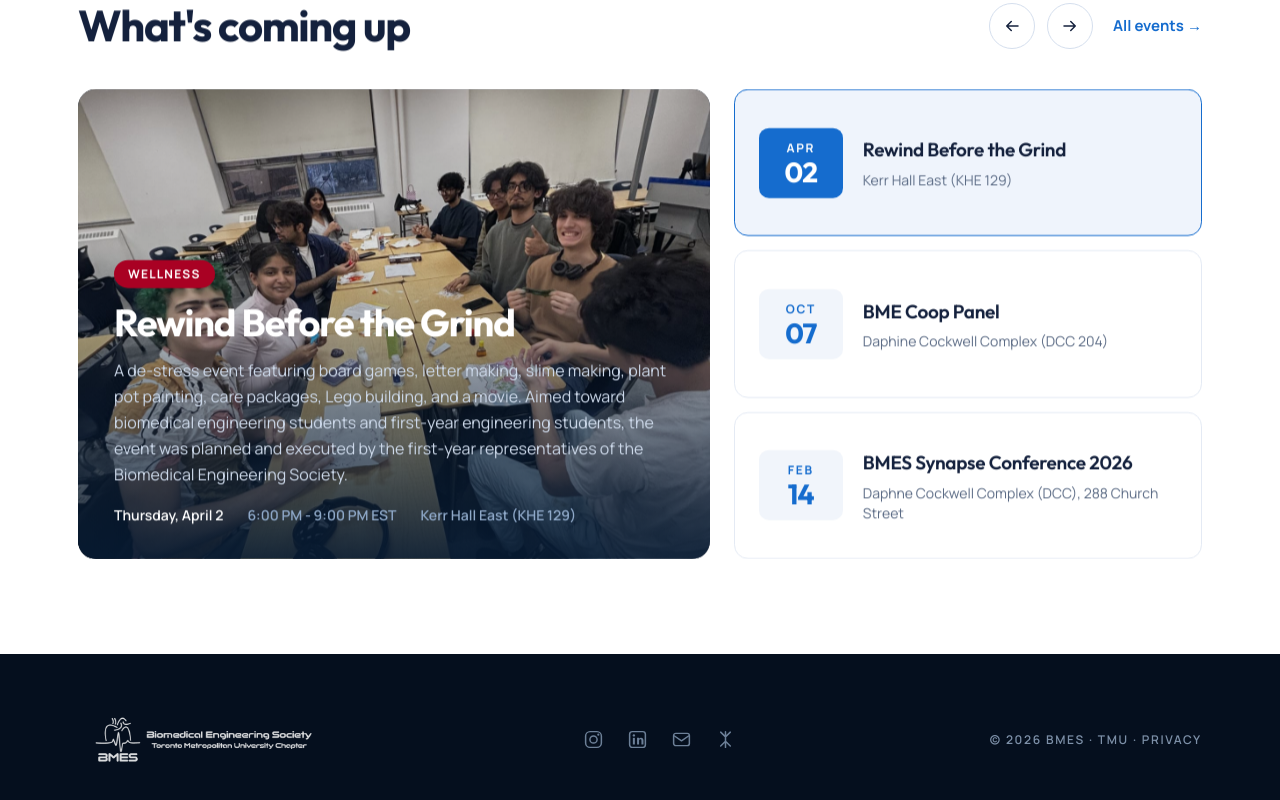
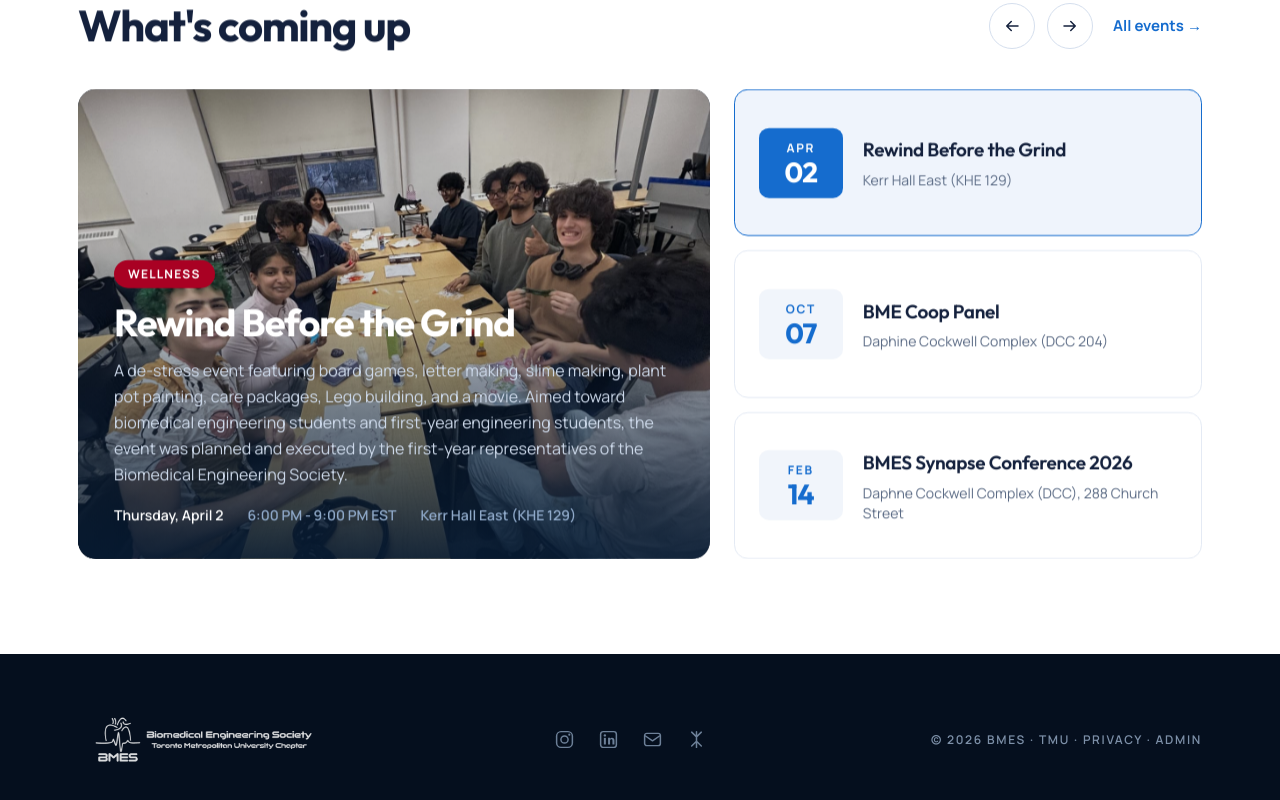
Before and after one commit to Biomedical-Engineering-Society/BMES-Website, a Next.js app: page / in a window 1280 px wide. Shown: the part 2297-3097 px from the top of the page. Built offline with nearby package versions, Linux system fonts and the light colour scheme.

Commit message:
Add Admin link to the footer next to Privacy

```diff
--- a/app/components/Footer.tsx
+++ b/app/components/Footer.tsx
@@ -45,6 +45,11 @@ export default function Footer() {
           © {year} BMES · TMU ·{" "}
           <Link href="/privacy" className="transition-colors hover:text-white">
             Privacy
+          </Link>{" "}
+          ·{" "}
+          {/* For the team. Not prefetched, so visitors never load the admin pages. */}
+          <Link href="/admin" prefetch={false} className="transition-colors hover:text-white">
+            Admin
           </Link>
         </span>
       </div>
```
